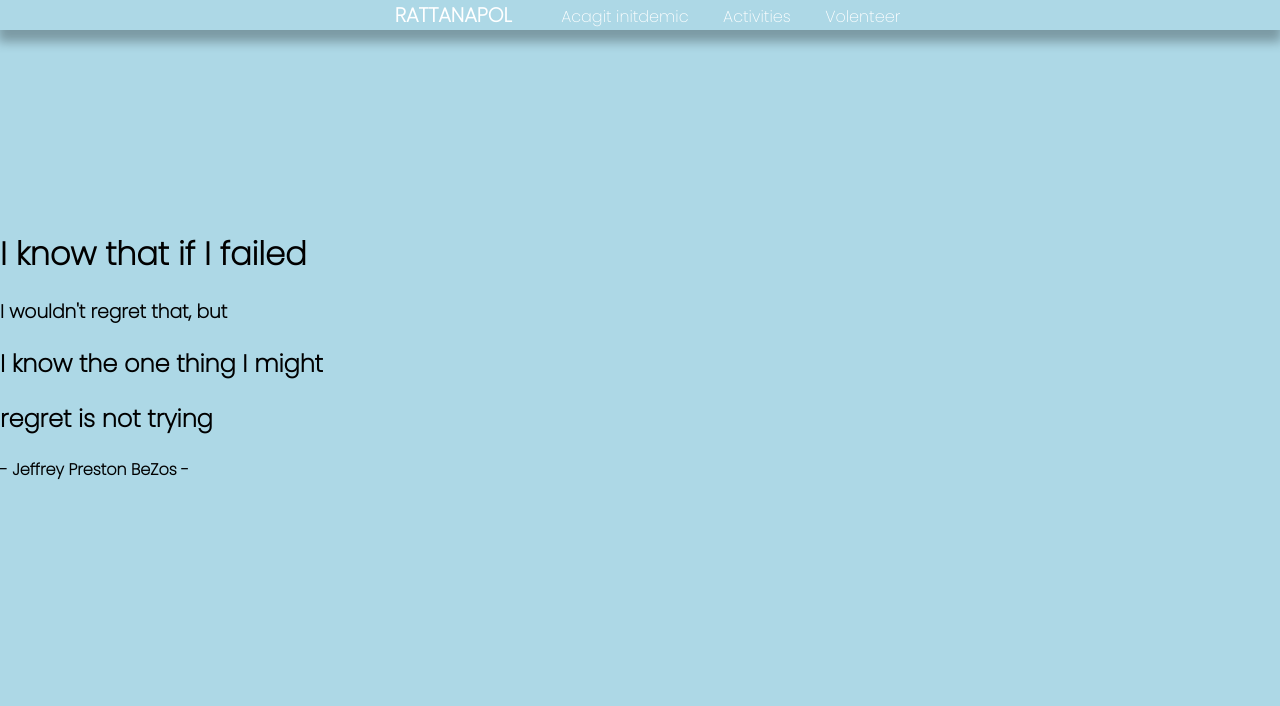
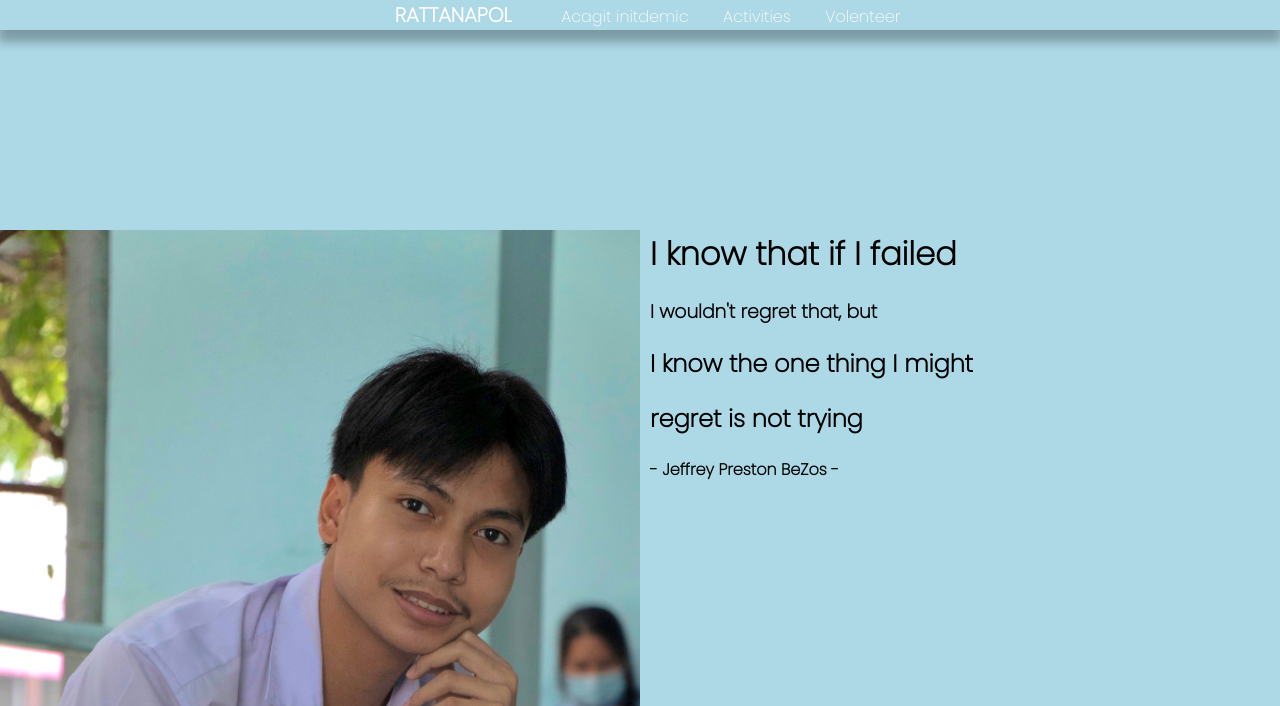
Before and after one commit to PeachRattanapol/Papapa, a plain HTML site: page index.html in a window 1280 px wide. Shown: the top 706 px of the page. Drawn offline with Linux system fonts and the light colour scheme.

Commit message:
Update index.html

```diff
--- a/index.html
+++ b/index.html
@@ -13,14 +13,13 @@
             <a class="menu-item" hrerf="#">Activities</a>
             <a class="menu-item" hrerf="#">Volenteer</a>
         </header>
-        <div class="home-main"
+
             <img class="image-main" src="./IMG_3572.JPG" width="50%">
             <h1 class="clear-paragraph">I know that if I failed</h1>
             <h3 class="clear-nonn">I wouldn't regret that, but</h3>
             <h2 class="clear-nonn">I know the one thing I might</h2>
             <h2 class="clear-nonn">regret is not trying</h2>
             <h4 class="clear-nonnn">- Jeffrey Preston BeZos -</h4>
-        </div>
 
         <div class="Certificate">
             <div class="flexbox">
```
